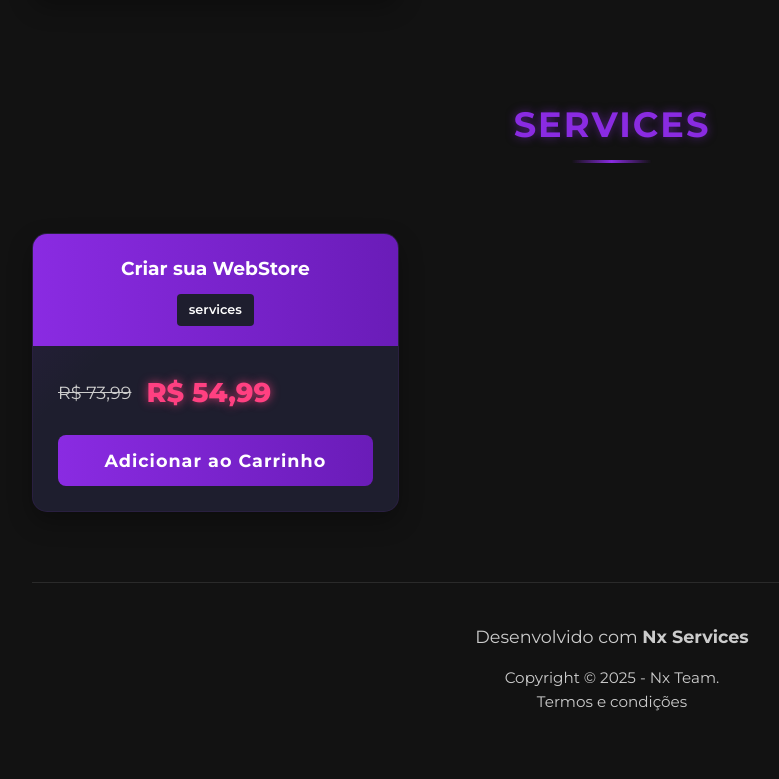
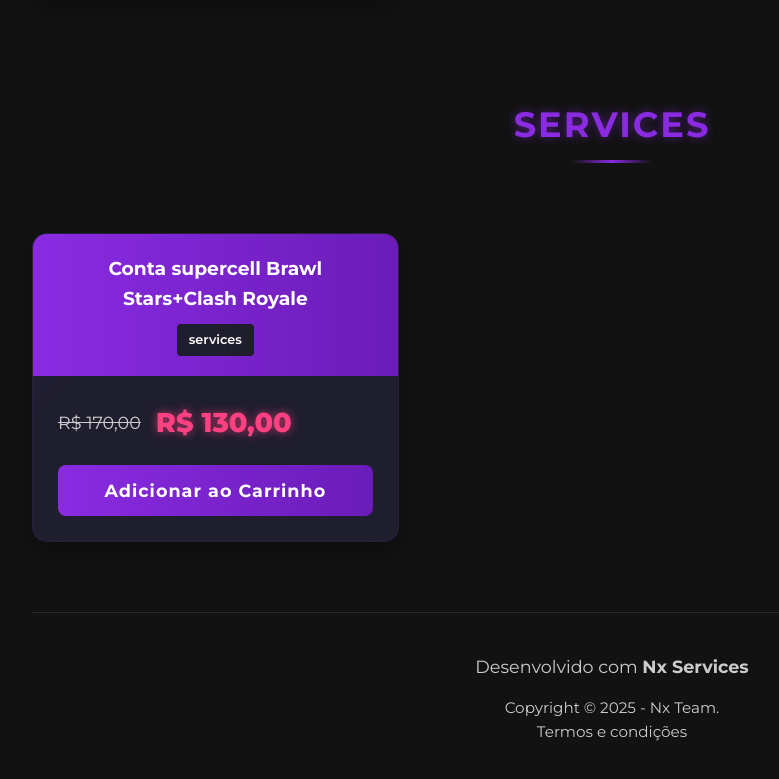
Before and after one commit to Lk28s/Unknown-team-store, a plain HTML site: page index.html in a window 1280 px wide. Shown: the part 2462-3241 px from the top of the page, without its empty margins (28-807 px from the left). Drawn offline with Linux system fonts and the light colour scheme.

Commit message:
Update index.html

```diff
--- a/index.html
+++ b/index.html
@@ -173,15 +173,15 @@
         <div class="products">
             <div class="product-card">
                 <div class="product-header">
-                    <h3>Criar sua WebStore</h3>
+                    <h3>Conta supercell Brawl Stars+Clash Royale</h3>
                     <span class="platform">services</span>
                 </div>
                 <div class="product-body">
                     <div class="product-price">
-                        <span class="old-price">R$ 73,99</span>
-                        <span class="new-price">R$ 54,99</span>
+                        <span class="old-price">R$ 170,00</span>
+                        <span class="new-price">R$ 130,00</span>
                     </div>
-                    <button class="btn-buy" data-id="20" data-name="Criar sua WebStore" data-price="54.99">Adicionar ao Carrinho</button>
+                    <button class="btn-buy" data-id="20" data-name="Conta supercell Brawl Stars+Clash Royale" data-price="130,00">Adicionar ao Carrinho</button>
                 </div>
             </div>
         </div>
```
